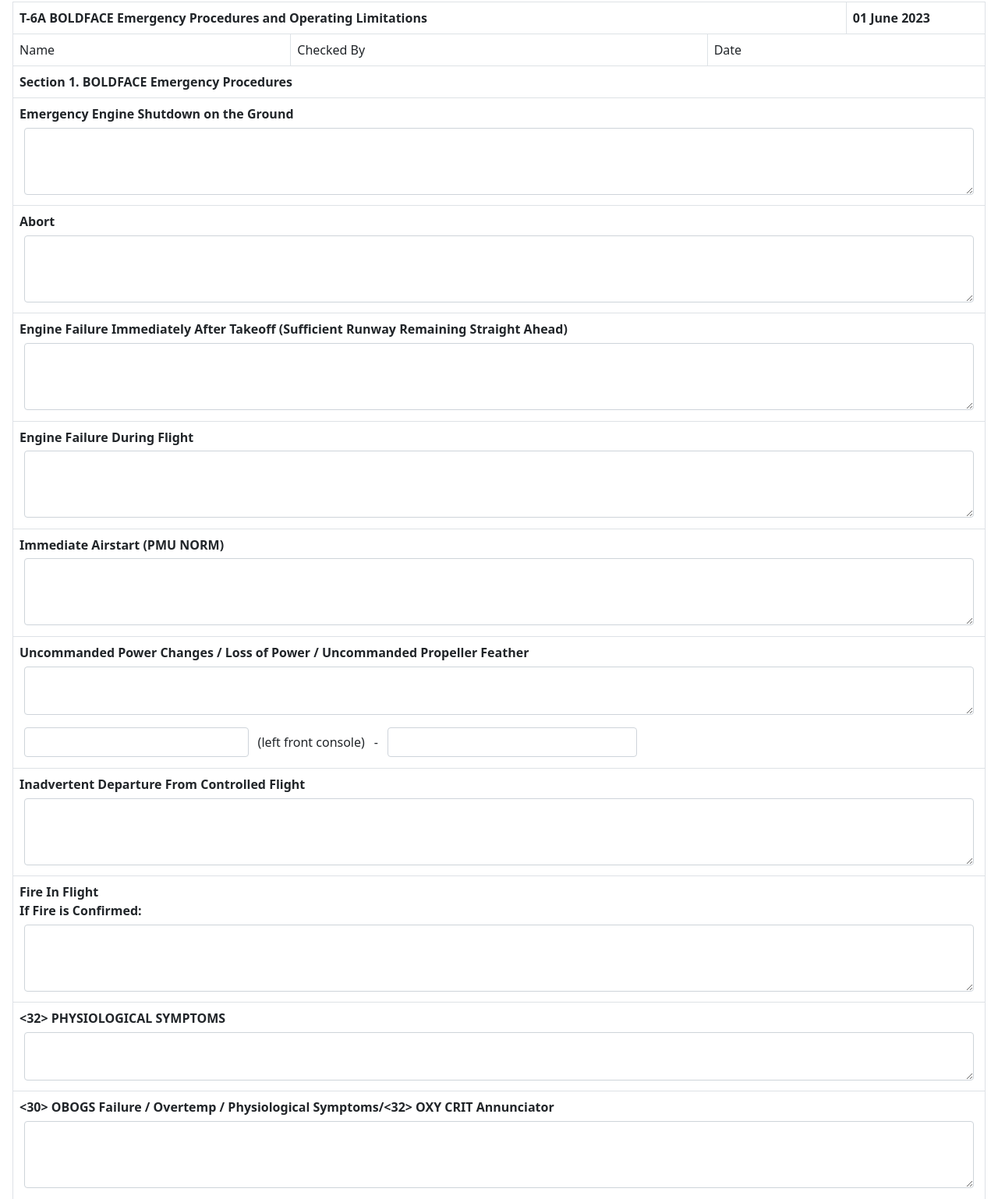
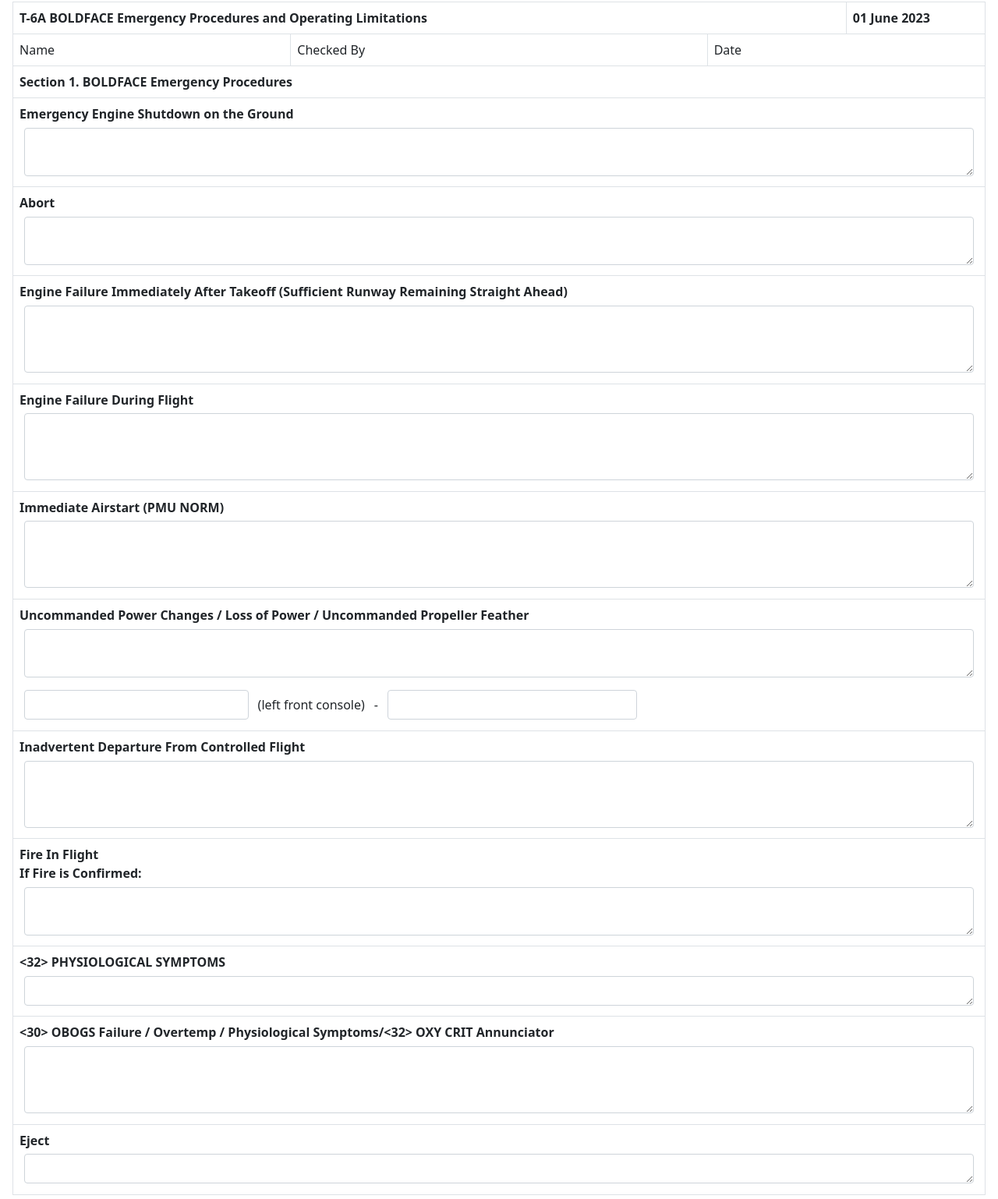
Before and after one commit to czarkula/t6-study, a plain HTML site: page boldface.html in a window 1280 px wide. Shown: the part 144-1682 px from the top of the page at 78% size. Drawn offline with Linux system fonts and the light colour scheme.

Commit message:
Tighten short boldface answer boxes

```diff
--- a/boldface.html
+++ b/boldface.html
@@ -57,7 +57,7 @@
 				<td colspan="7" class="col-7">
 					<b> Emergency Engine Shutdown on the Ground </b>
 					<div class="question">
-						<textarea class="form-control checkarea" id="boldface1" rows="3"></textarea>
+						<textarea class="form-control checkarea compact-checkarea" id="boldface1" rows="2"></textarea>
 						<p class="answer" style="display:none">PCL - OFF<br>FIREWALL SHUTOFF HANDLE - PULL</p>
 					</div>
 				</td>
@@ -66,7 +66,7 @@
 				<td colspan="7" class="col-7">
 					<b> Abort </b>
 					<div class="question">
-						<textarea class="form-control checkarea" id="boldface2" rows="3"></textarea>
+						<textarea class="form-control checkarea compact-checkarea" id="boldface2" rows="2"></textarea>
 						<p class="answer" style="display:none">PCL - IDLE<br>BRAKES - AS REQUIRED</p>
 					</div>
 				</td>
@@ -127,7 +127,7 @@
 				<td colspan="7" class="col-7">
 					<b> Fire In Flight <br> If Fire is Confirmed: </b>
 					<div class="question">
-						<textarea class="form-control checkarea" id="boldface8" rows="3"></textarea>
+						<textarea class="form-control checkarea compact-checkarea" id="boldface8" rows="2"></textarea>
 						<p class="answer" style="display:none">PCL - OFF <br>FIREWALL SHUTOFF HANDLE - PULL</p>
 					</div>
 				</td>
@@ -136,7 +136,7 @@
 				<td colspan="7" class="col-7">
 					<b>&lt;32&gt; PHYSIOLOGICAL SYMPTOMS</b>
 					<div class="question">
-						<textarea class="form-control checkarea" id="boldface9" rows="2"></textarea>
+						<textarea class="form-control checkarea compact-checkarea" id="boldface9" rows="1"></textarea>
 						<p class="answer" style="display:none">BOS PUSH MAN - PRESS ON</p>
 					</div>
 				</td>
@@ -154,7 +154,7 @@
 				<td colspan="7" class="col-7">
 					<b> Eject </b>
 					<div class="question">
-						<textarea class="form-control checkarea" id="boldface11" rows="3"></textarea>
+						<textarea class="form-control checkarea compact-checkarea" id="boldface11" rows="1"></textarea>
 						<p class="answer" style="display:none">EJECTION HANDLE - PULL</p>
 					</div>
 				</td>
--- a/static/css/boldface.css
+++ b/static/css/boldface.css
@@ -8,6 +8,10 @@
 
 textarea {
   min-height: 6rem;
+}
+
+textarea.compact-checkarea {
+  min-height: 0;
 }
 
 .question {
```
